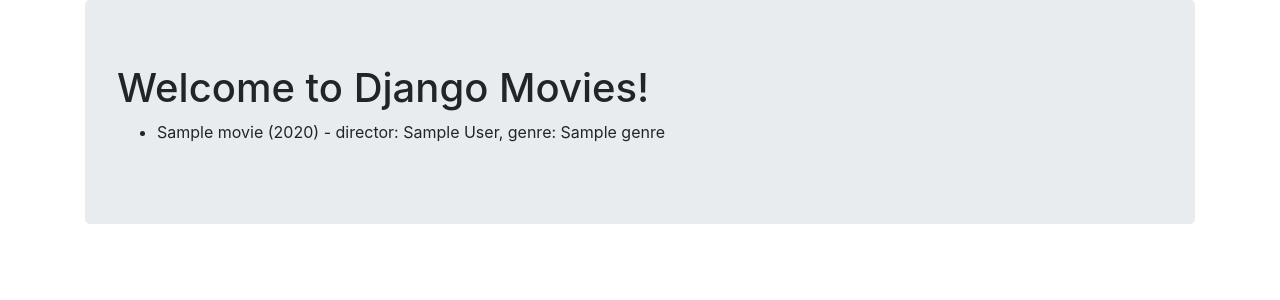
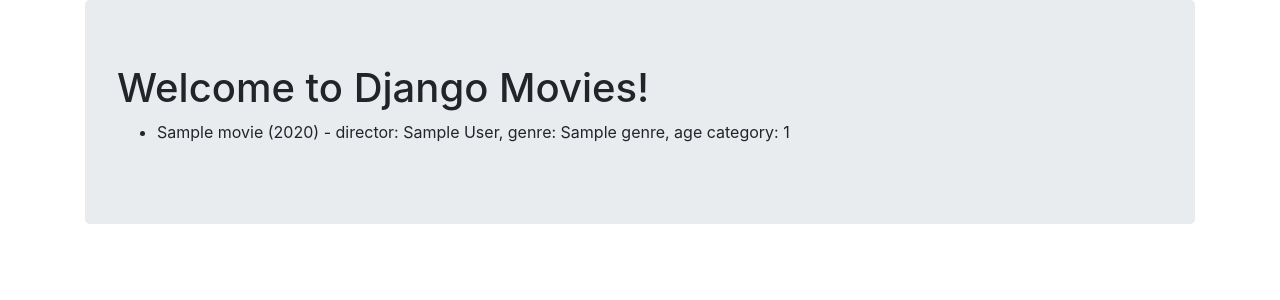
Before and after one commit to Baksiuuu/Django-Movies, a Django app: page / in a window 1280 px wide. Shown: the part 56-356 px from the top of the page. Run offline with Django 3.2, Linux system fonts and the light colour scheme; tables that the repository leaves empty hold one stand-in row (values such as "Sample post"); some libraries are stand-ins or nearby versions.

Commit message:
Add Template (Movie)

```diff
--- a/core/models.py
+++ b/core/models.py
@@ -1,11 +1,11 @@
 from django.core.validators import MaxValueValidator, MinValueValidator
 from django.db import models
+import model_utils
 
-age_choices = (
-    (7, 7),
-    (13, 13),
-    (16, 16),
-    (18, 18)
+AGE_CATEGORIES = model_utils.Choices(
+    (0, 'kids', 'kids'),
+    (1, 'teens', 'teens'),
+    (2, 'adults', 'adults'),
 )
 
 
@@ -14,14 +14,14 @@
         max_length=20,
         unique=True
     )
-    age_limit = models.IntegerField(
+    age_category = models.IntegerField(
         null=True,
         blank=True,
-        choices=age_choices
+        choices=AGE_CATEGORIES
     )
 
     def __str__(self):
-        return f'{self.name} with age limit set on {self.age_limit}'
+        return f'{self.name} ({self.get_age_category_display()})'
 
 
 class Director(models.Model):
--- a/core/templates/base.html
+++ b/core/templates/base.html
@@ -15,7 +15,7 @@
   <body>
     <nav class="navbar navbar-expand-lg navbar-dark bg-dark">
       <div class="container fixed">
-          <a class="navbar-brand" href="{% url "index" %}">Django Movies</a>
+          <a class="navbar-brand" href="{% url 'index' %}">Django Movies</a>
 <!--        <a class="navbar-brand" href="/">Django Movies</a>-->
         <button class="navbar-toggler" type="button" data-toggle="collapse" data-target="#navbarNavAltMarkup">
           <span class="navbar-toggler-icon"></span>
@@ -35,5 +35,4 @@
       </div>
     </div>
   </body>
-
 </html>
--- a/core/templates/movies.html
+++ b/core/templates/movies.html
@@ -4,9 +4,11 @@
     <h1>Welcome to Django Movies!</h1>
     <ul>
         {% for movie in movies %}
-            <li style>
-                {{ movie.title }} ({{ movie.released.year }}) - director: {{movie.director}}, genre: {{ movie.genre.name }}
-            </li>
+            {% if movie.genre.age_category != limits.adults %}
+                <li style>
+                    {{ movie.title }} ({{ movie.released.year }}) - director: {{movie.director}}, genre: {{ movie.genre.name }}, age category: {{ movie.genre.get_age_category_display }}
+                </li>
+            {% endif %}
         {% endfor %}
     </ul>
 {% endblock %}
--- a/core/views.py
+++ b/core/views.py
@@ -1,10 +1,18 @@
 from django.shortcuts import render
-from django.http import HttpResponse
-from core.models import Movie
+from django.views.generic import TemplateView
 
-def movies(request):
-    return render(
-        request,
-        template_name = 'movies.html',
-        context={'movies': Movie.objects.all()},
-    )
+from core.models import Movie, AGE_CATEGORIES
+
+
+# class MovieView(views.View):
+#     def get(self, request):
+#         return render(
+#             request,
+#             template_name = 'movies.html',
+#             context={'movies': Movie.objects.all(), 'limits': AGE_CATEGORIES},
+#     )
+# )
+
+class MovieView(TemplateView):
+    template_name = 'movies.html'
+    extra_context = {'movies': Movie.objects.all(), 'limits': AGE_CATEGORIES}
--- a/django_movies/urls.py
+++ b/django_movies/urls.py
@@ -16,9 +16,9 @@
 from django.contrib import admin
 from django.urls import path
 
-from core.views import movies
+from core.views import MovieView
 
 urlpatterns = [
     path('admin/', admin.site.urls),
-    path('', movies, name = 'index'),
+    path('', MovieView.as_view(), name = 'index'),
 ]
```
